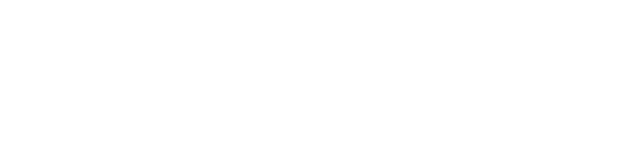
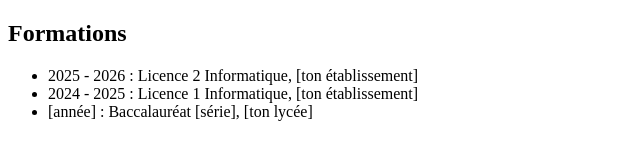
Before and after one commit to peco-mht/mon-cv, a plain HTML site: page index.html in a window 1280 px wide. Shown: the whole page, without its empty margins (0-640 px from the left). Drawn offline with Linux system fonts and the light colour scheme.

Commit message:
mise en place de la section formation

```diff
--- a/index.html
+++ b/index.html
@@ -7,6 +7,13 @@
     <link rel="stylesheet" href="style.css">
 </head>
 <body>
-
+<section>
+  <h2>Formations</h2>
+  <ul>
+    <li>2025 - 2026 : Licence 2 Informatique, [ton établissement]</li>
+    <li>2024 - 2025 : Licence 1 Informatique, [ton établissement]</li>
+    <li>[année] : Baccalauréat [série], [ton lycée]</li>
+  </ul>
+</section>
 </body>
 </html>
```
